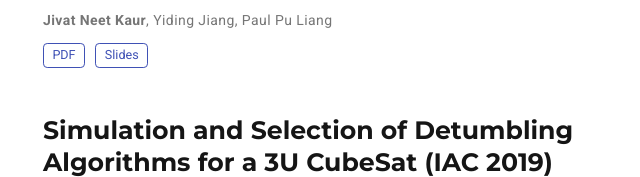
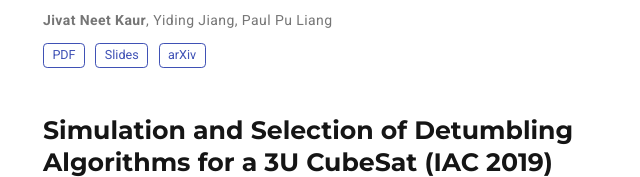
Before and after one commit to jivatneet/jivatneet.github.io, a plain HTML site: page index.html in a window 1280 px wide. Shown: the part 3015-3192 px from the top of the page, 412-1052 px from the left. Drawn offline with nearby package versions, Linux system fonts and the light colour scheme; some packages are replaced by stand-ins of ours; some icons are missing.

Commit message:
rebuilding site Tue Apr 27 12:36:29 IST 2021

```diff
--- a/index.html
+++ b/index.html
@@ -1356,6 +1356,22 @@
 
 
 
+
+
+
+
+
+
+
+
+
+
+  <a class="btn btn-outline-primary my-1 mr-1 btn-sm" href="https://arxiv.org/abs/2104.11902" target="_blank" rel="noopener">
+
+    arXiv
+  </a>
+
+
     </div>
 
 
```
Also changed, not shown: publication/iclr-eml/index.html (+16 -0 lines), publication/index.html (+16 -0 lines).
